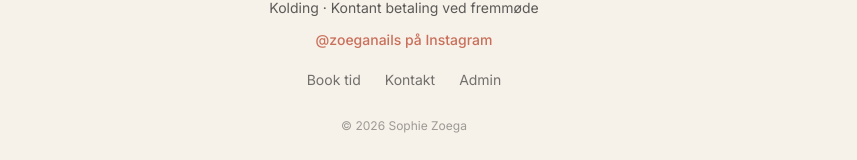
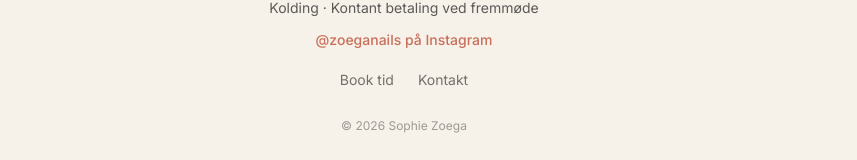
Before and after one commit to soph4638/zoega-nails, a Next.js app: page / in a window 1280 px wide. Shown: the part 2060-2220 px from the top of the page, without its empty margins (236-1093 px from the left). Built offline with nearby package versions, Linux system fonts and the light colour scheme; a web font is replaced by a local one.

Commit message:
Remove Admin link from footer navigation

```diff
--- a/components/Footer.tsx
+++ b/components/Footer.tsx
@@ -21,9 +21,6 @@ export default function Footer() {
           <Link href="/om-mig" className="hover:text-accent">
             Kontakt
           </Link>
-          <Link href="/admin" className="hover:text-accent">
-            Admin
-          </Link>
         </div>
         <p className="mt-4 text-xs text-ink/40">
           © {new Date().getFullYear()} Sophie Zoega
```
